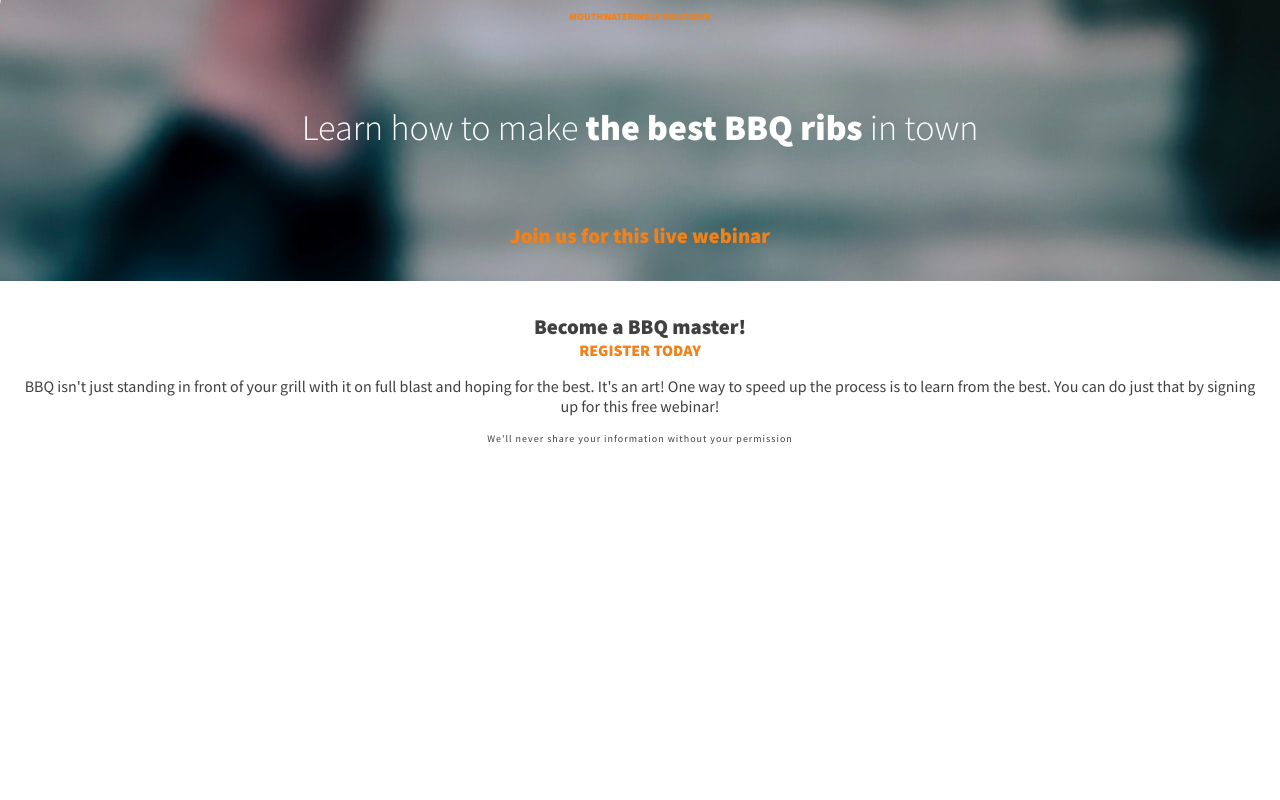
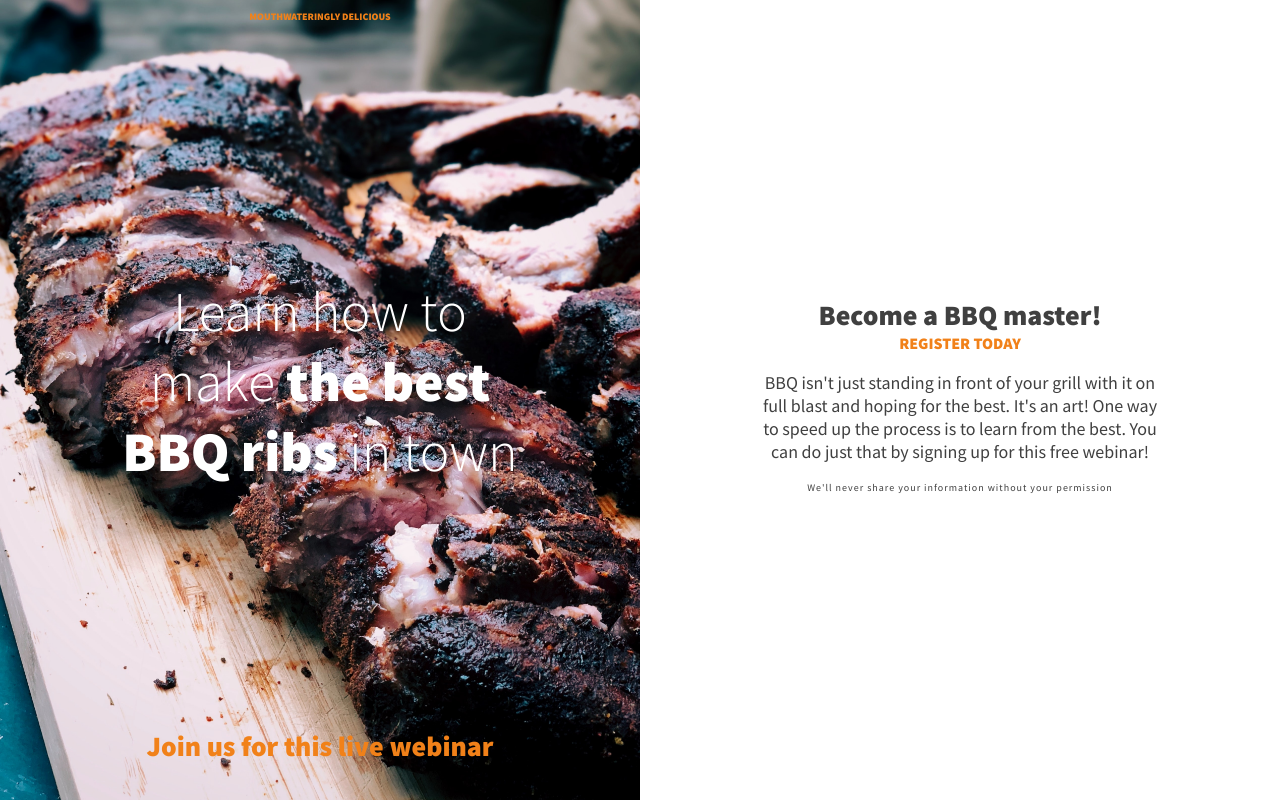
Before and after one commit to elisendamonserrat/responsive-bootcamp, a plain HTML site: page index.html in a window 1280 px wide. Drawn offline with Linux system fonts and the light colour scheme.

Commit message:
style: add media query and adapt styles to desktop

```diff
--- a/css/style.css
+++ b/css/style.css
@@ -1,3 +1,7 @@
+* {
+    box-sizing: border-box;
+}
+
 body {
     margin: 0;
     font-family: 'Source Sans Pro', sans-serif;
@@ -12,7 +16,7 @@ h1 {
     font-size: 2.25rem;
     font-weight: 300;
     color: #fff;
-    margin: 2em 0;
+    margin: 0;
 }
 
 h1 + p {
@@ -55,9 +59,9 @@ strong { font-weight: 900; }
 .intro {
     background-color: #404040;
     background-image: url('../images/ribs.jpg');
+    background-size: cover;
+    background-position: center;
     padding: 0 .5em 2em;
-    display: flex;
-    flex-direction: column;
 }
 
 /* Main Content */
@@ -65,3 +69,47 @@ strong { font-weight: 900; }
 .main-content {
     padding: 2em 1em;
 }
+
+.container {
+    max-width: 400px;
+    margin: 0 auto;
+}
+
+.container-intro {
+    display: flex;
+    flex-direction: column;
+    justify-content: space-between;
+    min-height: 50vh;
+}
+
+/* Media Query */
+
+@media (min-width: 500px) {
+    h1 { font-size: 3.5rem; }
+
+    h2,
+    h1 + p {
+        font-size: 1.75rem;
+    }
+
+    body {
+        font-size: 1.125rem;
+        display: flex;
+    }
+
+    .intro,
+    .main-content {
+        width: 50%;
+        min-height: 100vh;
+    }
+
+    .main-content {
+        display: flex;
+        flex-direction: column;
+        justify-content: center;
+    }
+
+    .container-intro {
+        height: 100%;
+    }
+}
--- a/index.html
+++ b/index.html
@@ -10,11 +10,14 @@
 </head>
 <body>
     <div class="intro">
+        <div class="container container-intro">
             <h1>Learn how to make <strong>the best BBQ ribs</strong> in town</h1>
             <p>Join us for this live webinar</p>
             <p class="top-text">Mouthwateringly delicious</p>
         </div>
+    </div>
     <div class="main-content">
+        <div class="container">
             <h2>Become a BBQ master!</h2>
             <p>Register Today</p>
             <p>BBQ isn't just standing in front of your grill with it on full blast and hoping for the best.
@@ -23,6 +26,7 @@
             <!--- form -->
             <p class="fine-print">We'll never share your information without your permission</p>
         </div>
+    </div>
 
 </body>
 </html>
```
Lines whose indentation alone changed are shown as unchanged.
